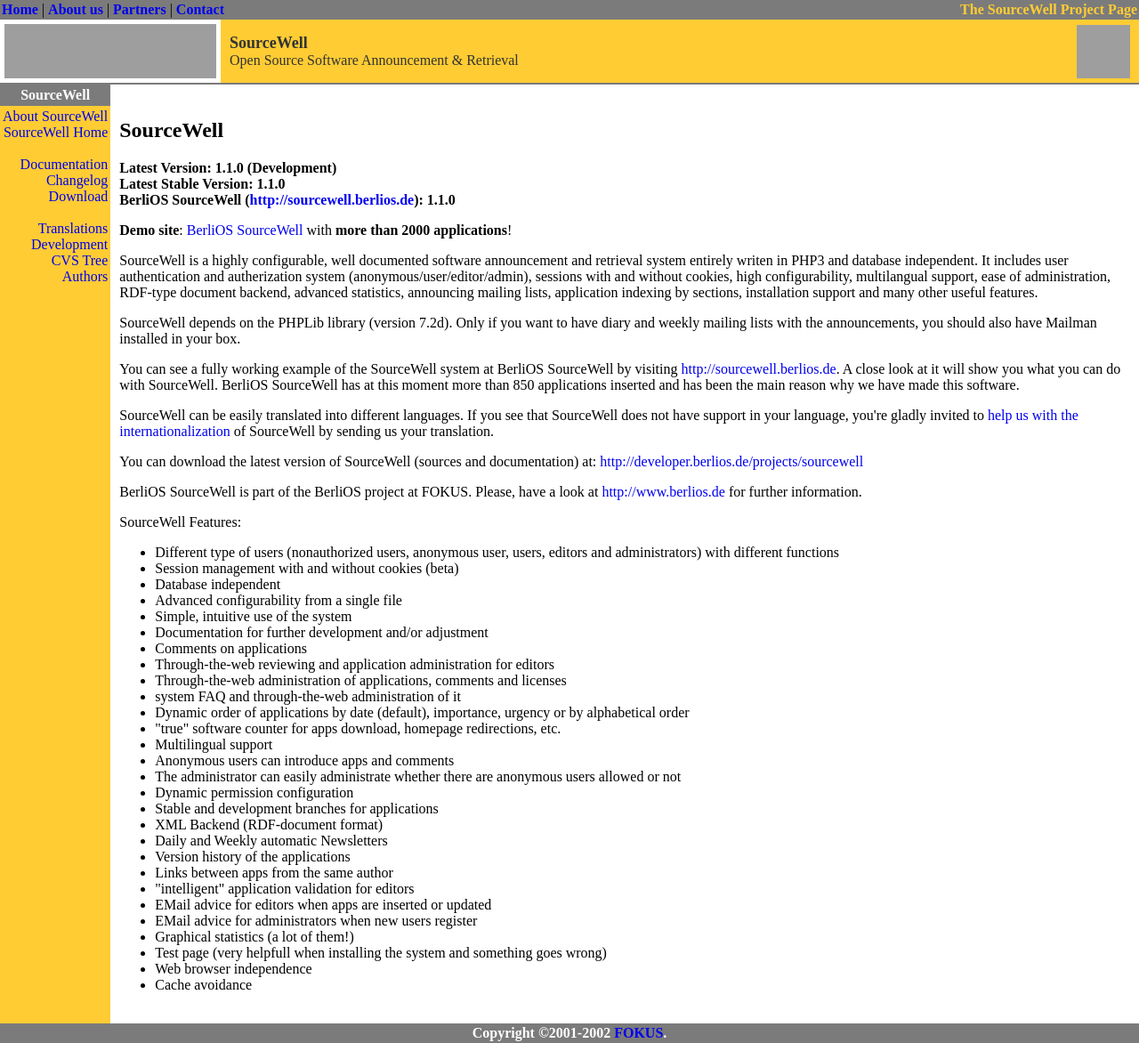
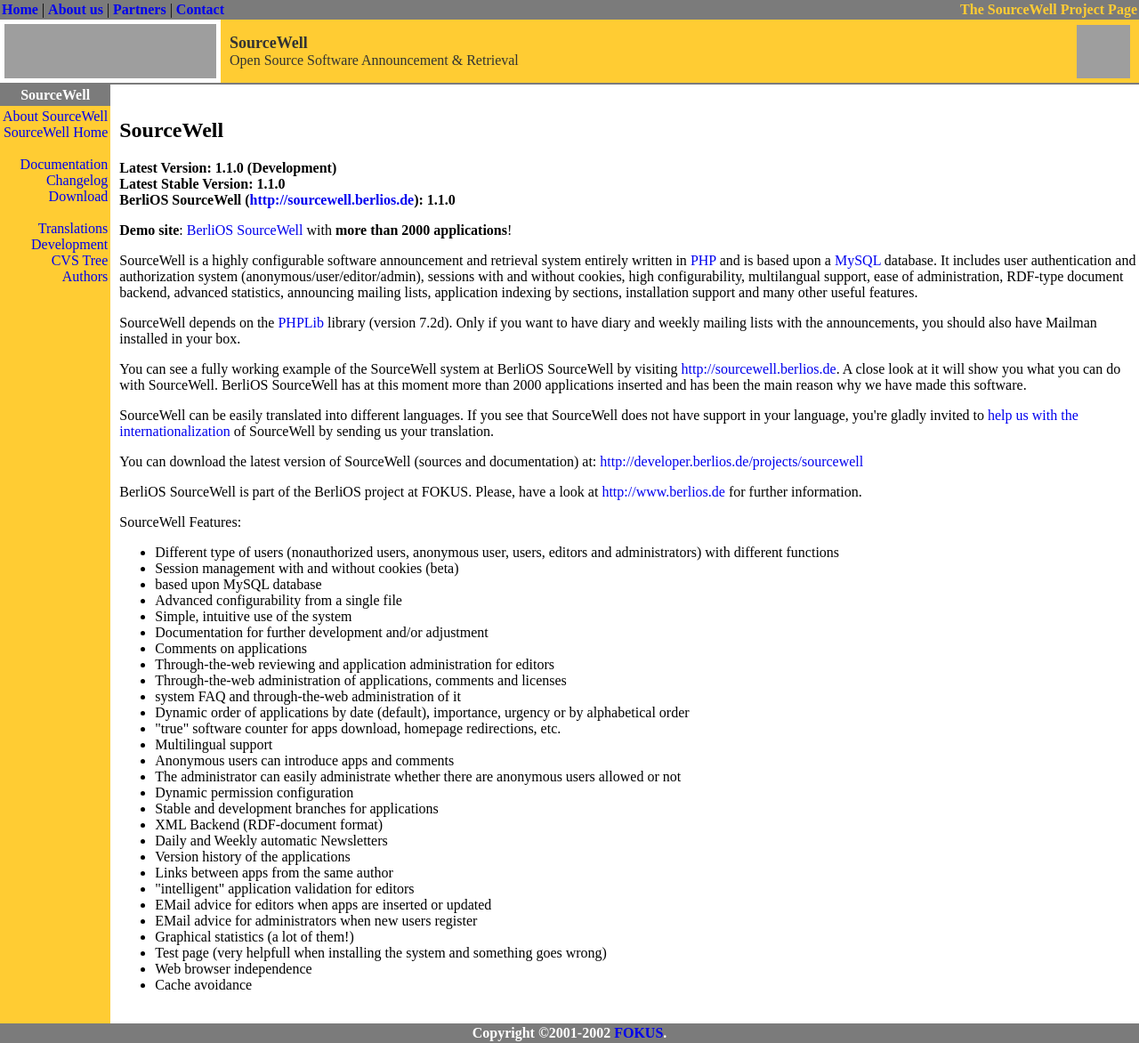
Before and after one commit to BackupTheBerlios/sourcewell, a PHP site: page /sourcewell/html/ in a window 1280 px wide. Shown: the whole page at 89% size. Run offline with PHP 8.4, Linux system fonts and the light colour scheme; grey boxes are pictures that could not be loaded.

Commit message:
correct links

```diff
--- a/sourcewell1/html/index.php
+++ b/sourcewell1/html/index.php
@@ -33,14 +33,14 @@ require("./include/header.inc");
 
 <p><b>Demo site</b>: <a href="http://sourcewell.berlios.de">BerliOS SourceWell</a> with <b>more than 2000 applications</b>!
 
-<P>SourceWell is a highly configurable, well documented software announcement and retrieval system entirely writen in PHP3 and database independent. It includes user authentication and autherization system (anonymous/user/editor/admin), sessions with and without cookies, high configurability, multilangual support, ease of administration, RDF-type document backend, advanced statistics, announcing mailing lists, application indexing by sections, installation support  and many other useful features.
+<P>SourceWell is a highly configurable software announcement and retrieval system entirely written in <a href="http://www.php.net/">PHP</a> and is based upon a <a href="http://www.mysql.com/">MySQL</a> database. It includes user authentication and authorization system (anonymous/user/editor/admin), sessions with and without cookies, high configurability, multilangual support, ease of administration, RDF-type document backend, advanced statistics, announcing mailing lists, application indexing by sections, installation support  and many other useful features.
 
-<P>SourceWell depends on the PHPLib library (version 7.2d). Only if you want to have diary and weekly mailing lists with the announcements, you should also have Mailman installed in your box.
+<P>SourceWell depends on the <a href="http://phplib.sourceforge.net/">PHPLib</a> library (version 7.2d). Only if you want to have diary and weekly mailing lists with the announcements, you should also have Mailman installed in your box.
 
 <P>You can see a fully working example of the SourceWell system at BerliOS
 SourceWell by visiting <A HREF="http://sourcewell.berlios.de">http://sourcewell.berlios.de</A>. A close look at it will show you what
 you can do with SourceWell. BerliOS SourceWell has at this moment more
-than 850 applications inserted and has been the main reason why we have
+than 2000 applications inserted and has been the main reason why we have
 made this software.
 
 <P>SourceWell can be easily translated into different
@@ -59,7 +59,7 @@ a look at <A HREF="http://www.berlios.de">http://www.berlios.de</A> for further
 <UL>
 <LI>Different type of users (nonauthorized users, anonymous user, users, editors and administrators) with different functions
 <LI>Session management with and without cookies (beta)
-<LI>Database independent
+<LI>based upon MySQL database
 <LI>Advanced configurability from a single file
 <LI>Simple, intuitive use of the system
 <LI>Documentation for further development and/or adjustment
```
